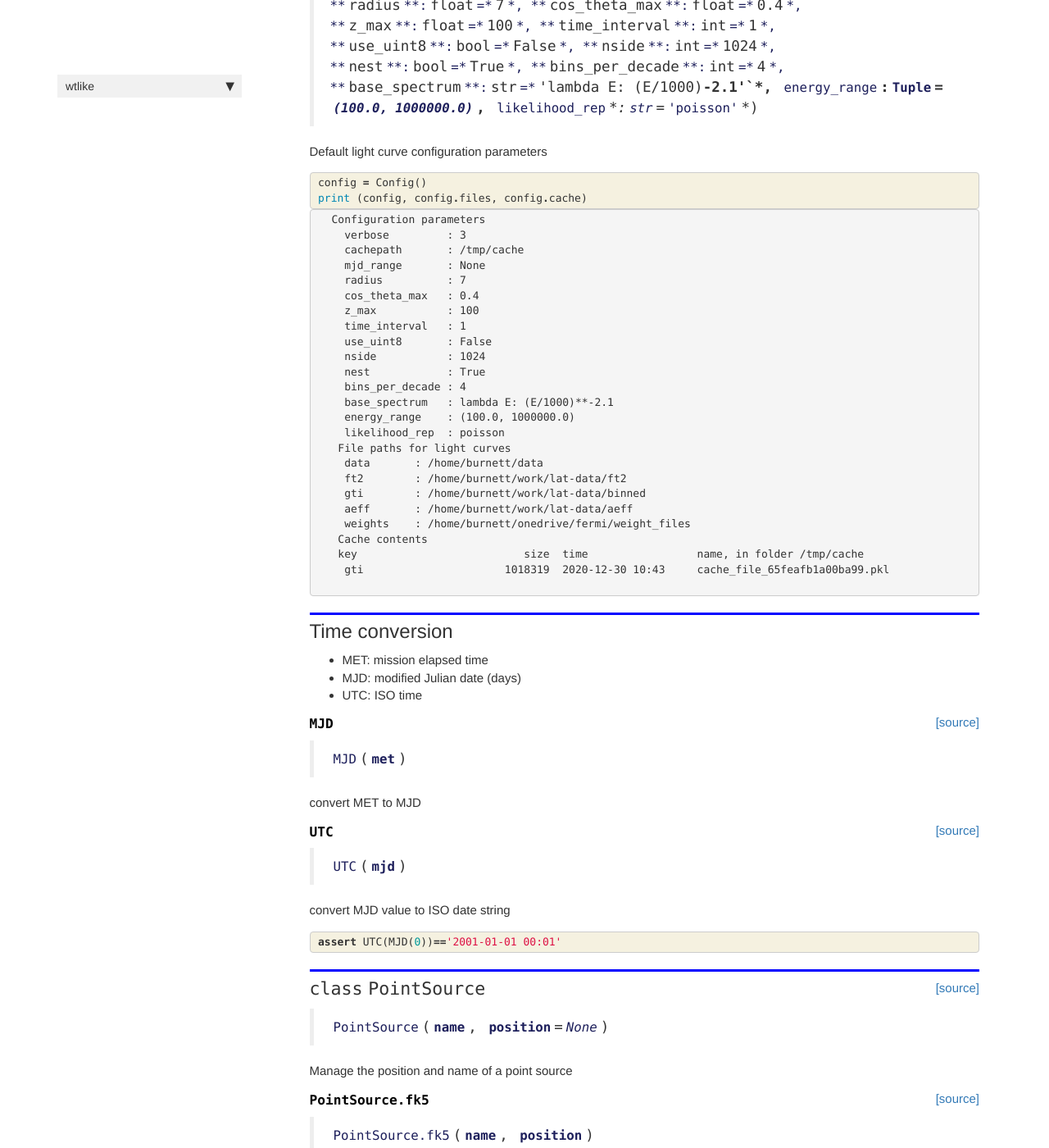
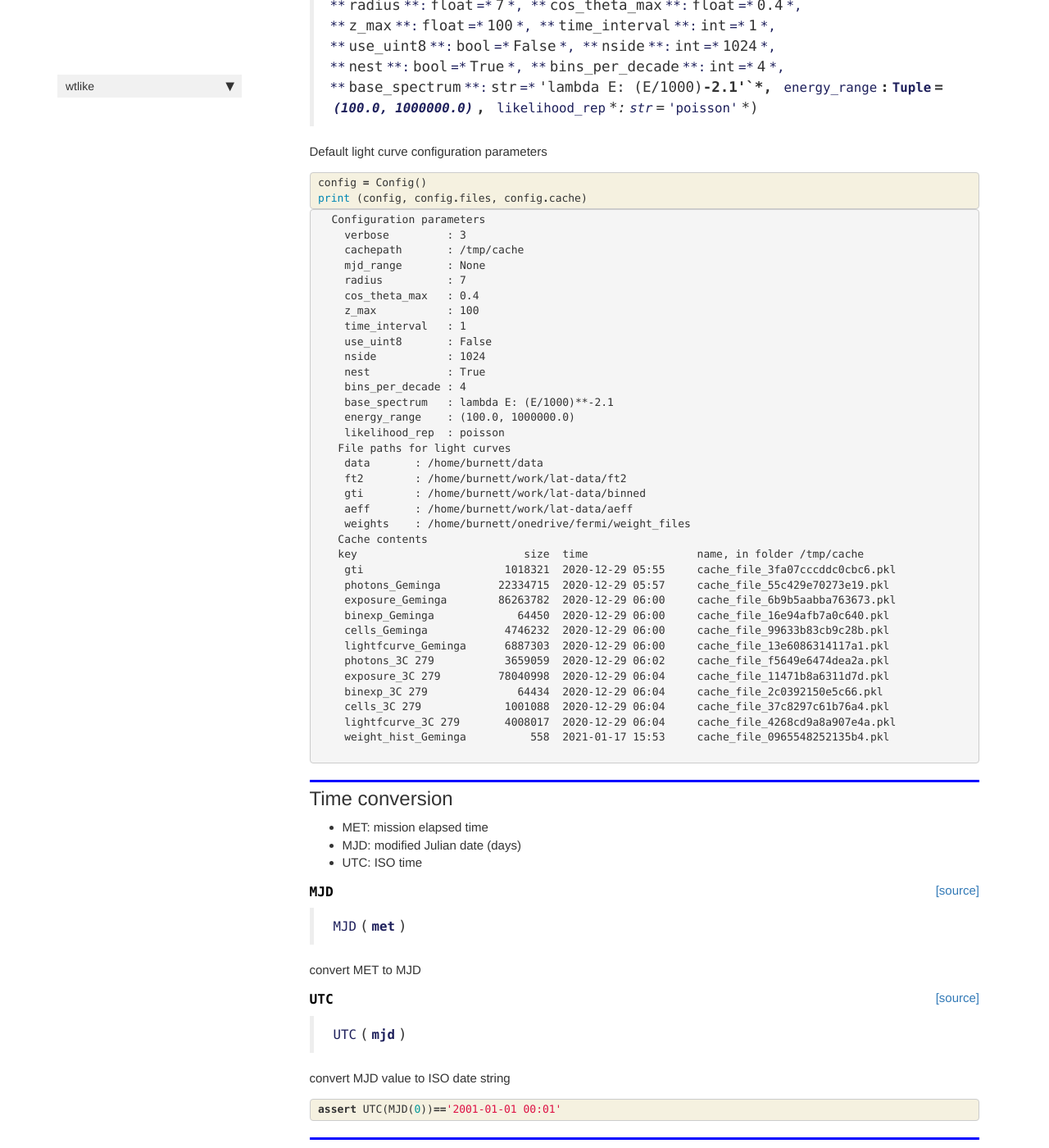
Before and after one commit to tburnett/wtlike, a Jekyll site: the page built from docs/config.html, in a window 1280 px wide and 1400 px high, scrolled down 2524 px. Shown: the whole window at 82% size. Built offline with Jekyll 4.4.1, drawn with Linux system fonts in a browser that asks for light colours; nearby versions of some CDN libraries; comment, search, counter and statistics services are not loaded; some of the changed text lies outside the part shown.

Commit message:
recover from magic disaster

```diff
--- a/docs/config.html
+++ b/docs/config.html
@@ -89,7 +89,7 @@
 
 <div class="output_markdown rendered_html output_subarea ">
 <h5 id="config.Config----parameters">config.Config -- parameters<a class="anchor-link" href="#config.Config----parameters"> </a></h5><p>for now, but could be obtained from an editable yaml file.</p>
-<p><details  class="nbdoc-description" >  <summary> config parameter list </summary>  <div style="margin-left: 5%"><pre>Configuration parameters <br>  verbose         : 3<br>  cachepath       : /tmp/cache<br>  mjd_range       : None<br>  radius          : 5<br>  cos_theta_max   : 0.4<br>  z_max           : 100<br>  time_interval   : 1<br>  use_uint8       : False<br>  nside           : 1024<br>  nest            : True<br>  bins_per_decade : 4<br>  base_spectrum   : lambda E: (E/1000)**-2.1<br>  energy_range    : (100.0, 1000000.0)<br>  likelihood_rep  : poisson<br></pre></div> </details></p>
+<p><details  class="nbdoc-description" >  <summary> config parameter list </summary>  <div style="margin-left: 5%"><pre>Configuration parameters <br>  verbose         : 3<br>  cachepath       : /tmp/cache<br>  mjd_range       : None<br>  radius          : 7<br>  cos_theta_max   : 0.4<br>  z_max           : 100<br>  time_interval   : 1<br>  use_uint8       : False<br>  nside           : 1024<br>  nest            : True<br>  bins_per_decade : 4<br>  base_spectrum   : lambda E: (E/1000)**-2.1<br>  energy_range    : (100.0, 1000000.0)<br>  likelihood_rep  : poisson<br></pre></div> </details></p>
 <h5 id="config.Files----default-file-paths">config.Files -- default file paths<a class="anchor-link" href="#config.Files----default-file-paths"> </a></h5><p><details  class="nbdoc-description" >  <summary> file list </summary>  <div style="margin-left: 5%"><pre>File paths for light curves<br>  data       : /home/burnett/data<br>  ft2        : /home/burnett/work/lat-data/ft2<br>  gti        : /home/burnett/work/lat-data/binned<br>  aeff       : /home/burnett/work/lat-data/aeff<br>  weights    : /home/burnett/onedrive/fermi/weight_files<br></pre></div> </details></p>
 <p>These are dataclass classes, and can be initialized with
 parameters. For example, to suppress printout</p>
@@ -97,7 +97,7 @@
 <pre><code>config = Config(verbose=0)</code></pre>
 <h5 id="config.cache----a-file-cache">config.cache -- a file cache<a class="anchor-link" href="#config.cache----a-file-cache"> </a></h5><p>The class <code>Cache</code>, available from <code>config.cache</code> implements a file cache in the folder
 <code>config.files.cachepath</code></p>
-<p><details  class="nbdoc-description" >  <summary> cache contents </summary>  <div style="margin-left: 5%"><pre>Cache contents<br> key                          size  time                 name, in folder /tmp/cache<br>  gti                      1018319  2020-12-30 10:43     cache_file_65feafb1a00ba99.pkl<br></pre></div> </details></p>
+<p><details  class="nbdoc-description" >  <summary> cache contents </summary>  <div style="margin-left: 5%"><pre>Cache contents<br> key                          size  time                 name, in folder /tmp/cache<br>  gti                      1018321  2020-12-29 05:55     cache_file_3fa07cccddc0cbc6.pkl<br>  photons_Geminga         22334715  2020-12-29 05:57     cache_file_55c429e70273e19.pkl<br>  exposure_Geminga        86263782  2020-12-29 06:00     cache_file_6b9b5aabba763673.pkl<br>  binexp_Geminga             64450  2020-12-29 06:00     cache_file_16e94afb7a0c640.pkl<br>  cells_Geminga            4746232  2020-12-29 06:00     cache_file_99633b83cb9c28b.pkl<br>  lightfcurve_Geminga      6887303  2020-12-29 06:00     cache_file_13e6086314117a1.pkl<br>  photons_3C 279           3659059  2020-12-29 06:02     cache_file_f5649e6474dea2a.pkl<br>  exposure_3C 279         78040998  2020-12-29 06:04     cache_file_11471b8a6311d7d.pkl<br>  binexp_3C 279              64434  2020-12-29 06:04     cache_file_2c0392150e5c66.pkl<br>  cells_3C 279             1001088  2020-12-29 06:04     cache_file_37c8297c61b76a4.pkl<br>  lightfcurve_3C 279       4008017  2020-12-29 06:04     cache_file_4268cd9a8a907e4a.pkl<br>  weight_hist_Geminga          558  2021-01-17 15:53     cache_file_0965548252135b4.pkl<br></pre></div> </details></p>
 
 </div>
 
@@ -259,9 +259,9 @@
 Before remove:
 Cache contents
  key                          size  time                 name, in folder /tmp/test_cache
-  one                           13  2020-12-30 11:40     cache_file_12dab6a8c34cd727.pkl
-  two                           13  2020-12-30 11:40     cache_file_7dd5e75cfe8fc3c9.pkl
-  four                          18  2020-12-30 11:40     cache_file_d491725bec6268f.pkl
+  one                           13  2021-01-18 09:10     cache_file_3ad148db70fdd696.pkl
+  two                           13  2021-01-18 09:10     cache_file_6eedb81db9bf4df.pkl
+  four                          18  2021-01-18 09:10     cache_file_25e7e89ed95f21f.pkl
 
 </pre>
 </div>
@@ -433,7 +433,18 @@
   weights    : /home/burnett/onedrive/fermi/weight_files
  Cache contents
  key                          size  time                 name, in folder /tmp/cache
-  gti                      1018319  2020-12-30 10:43     cache_file_65feafb1a00ba99.pkl
+  gti                      1018321  2020-12-29 05:55     cache_file_3fa07cccddc0cbc6.pkl
+  photons_Geminga         22334715  2020-12-29 05:57     cache_file_55c429e70273e19.pkl
+  exposure_Geminga        86263782  2020-12-29 06:00     cache_file_6b9b5aabba763673.pkl
+  binexp_Geminga             64450  2020-12-29 06:00     cache_file_16e94afb7a0c640.pkl
+  cells_Geminga            4746232  2020-12-29 06:00     cache_file_99633b83cb9c28b.pkl
+  lightfcurve_Geminga      6887303  2020-12-29 06:00     cache_file_13e6086314117a1.pkl
+  photons_3C 279           3659059  2020-12-29 06:02     cache_file_f5649e6474dea2a.pkl
+  exposure_3C 279         78040998  2020-12-29 06:04     cache_file_11471b8a6311d7d.pkl
+  binexp_3C 279              64434  2020-12-29 06:04     cache_file_2c0392150e5c66.pkl
+  cells_3C 279             1001088  2020-12-29 06:04     cache_file_37c8297c61b76a4.pkl
+  lightfcurve_3C 279       4008017  2020-12-29 06:04     cache_file_4268cd9a8a907e4a.pkl
+  weight_hist_Geminga          558  2021-01-17 15:53     cache_file_0965548252135b4.pkl
 
 </pre>
 </div>
--- a/docs/index.html
+++ b/docs/index.html
@@ -32,7 +32,7 @@
 <div class="cell border-box-sizing text_cell rendered"><div class="inner_cell">
 <div class="text_cell_render border-box-sizing rendered_html">
 <h3 id="GitHub-Links">GitHub Links<a class="anchor-link" href="#GitHub-Links"> </a></h3><ul>
-<li><a href="https://tburnett.github.io/light_curves/">this document</a></li>
+<li><a href="https://tburnett.github.io/wtlike/">this document</a></li>
 <li><a href="https://github.com/tburnett/wtlike">repository</a></li>
 </ul>
 <h2 id="Context">Context<a class="anchor-link" href="#Context"> </a></h2><p>This package has code that was adapted to the <a href="https://nbdev.fast.ai/">nbdev</a> code/tests/documentation environment from the <a href="https://github.com/tburnett/lat-timing">github package lat-timing</a> to manage light curves of Fermi-LAT sources.<br>
```
Also changed, not shown: README.md, docs/images/company_logo.png, docs/images/company_logo_big.png (deleted), 1 other file.
